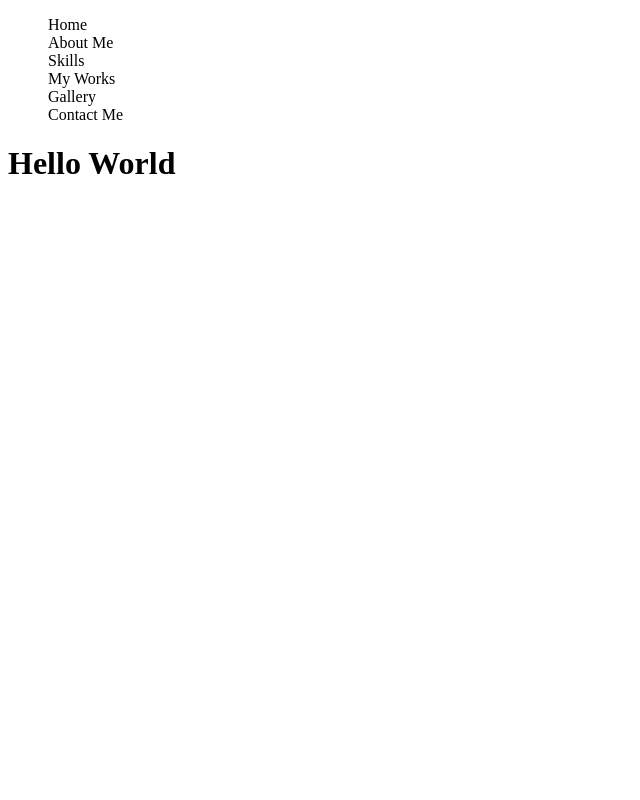
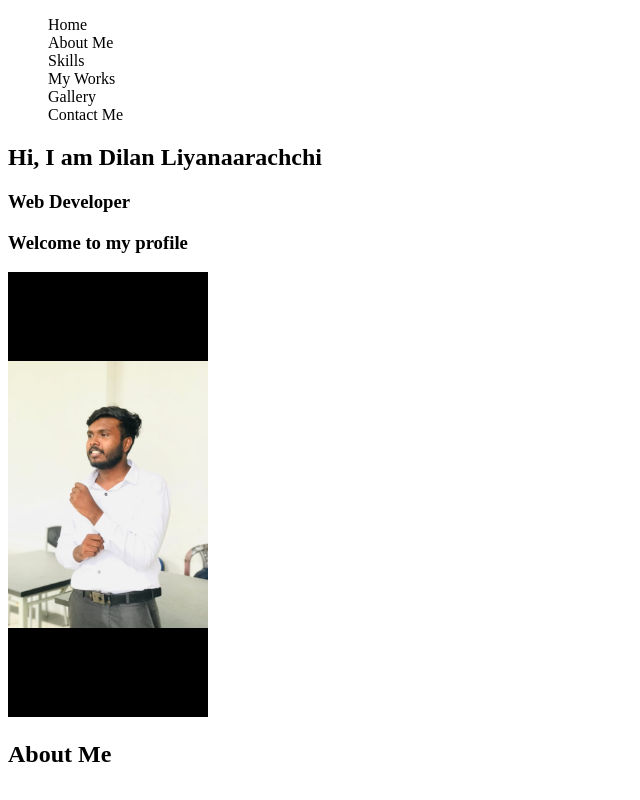
Before and after one commit to DiilaNa/MyPortafolio, a plain HTML site: page index.html in a window 1280 px wide. Shown: the whole page, without its empty margins (0-640 px from the left). Drawn offline with Linux system fonts and the light colour scheme.

Commit message:
div home is  added

```diff
--- a/index.html
+++ b/index.html
@@ -15,6 +15,18 @@
         <dd>Contact Me</dd>
     </dl>
 </HEADER>
-<h1>Hello World</h1>
+<div>
+    <h2>Hi, I am Dilan Liyanaarachchi</h2>
+    <h3>Web Developer</h3>
+    <h3>Welcome to my profile</h3>
+    <img src="Assests/profilePic.jpg" title="proPicture" alt="profilePic" width="200" >
+</div>
+
+<div>
+    <h2>About Me</h2>
+    <p>
+
+    </p>
+</div>
 </body>
 </html>
```
